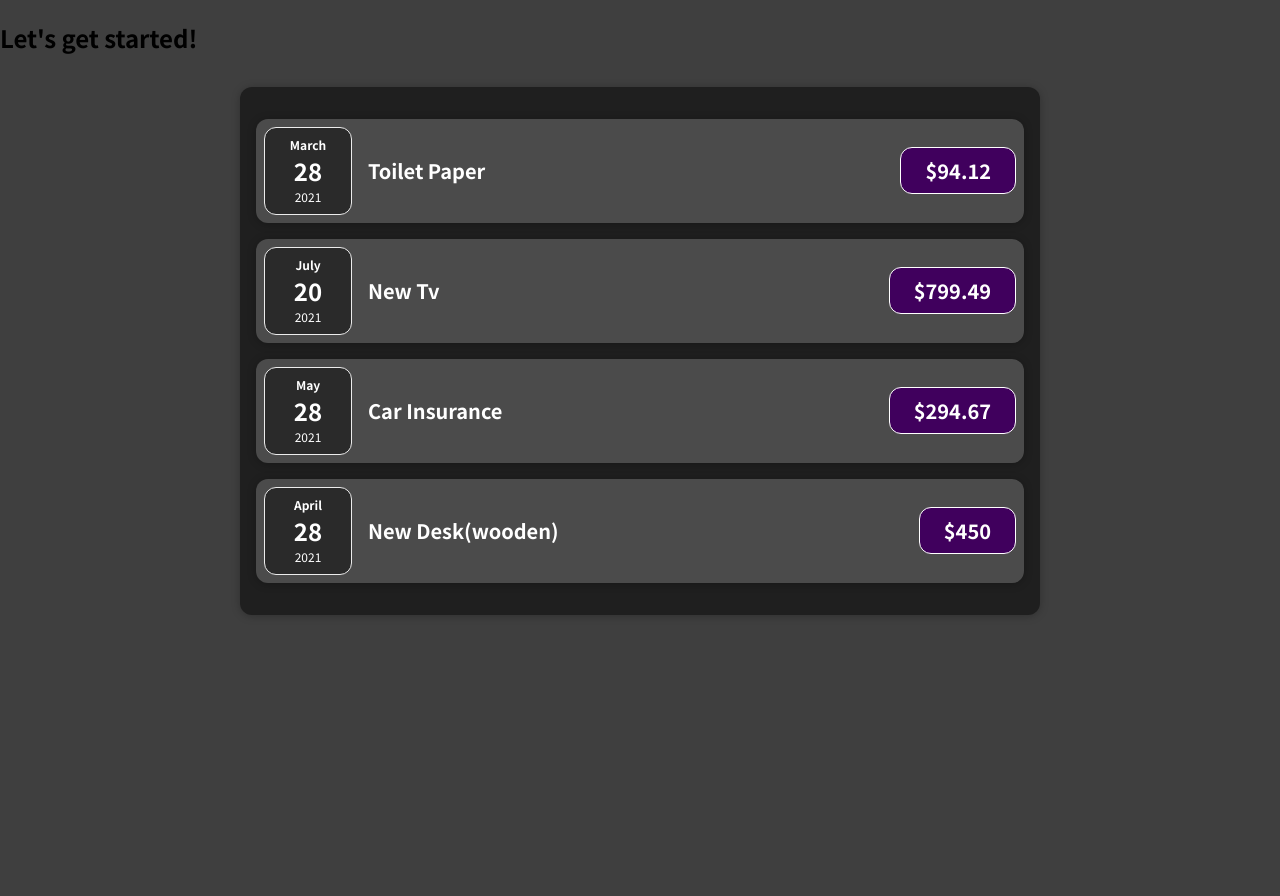
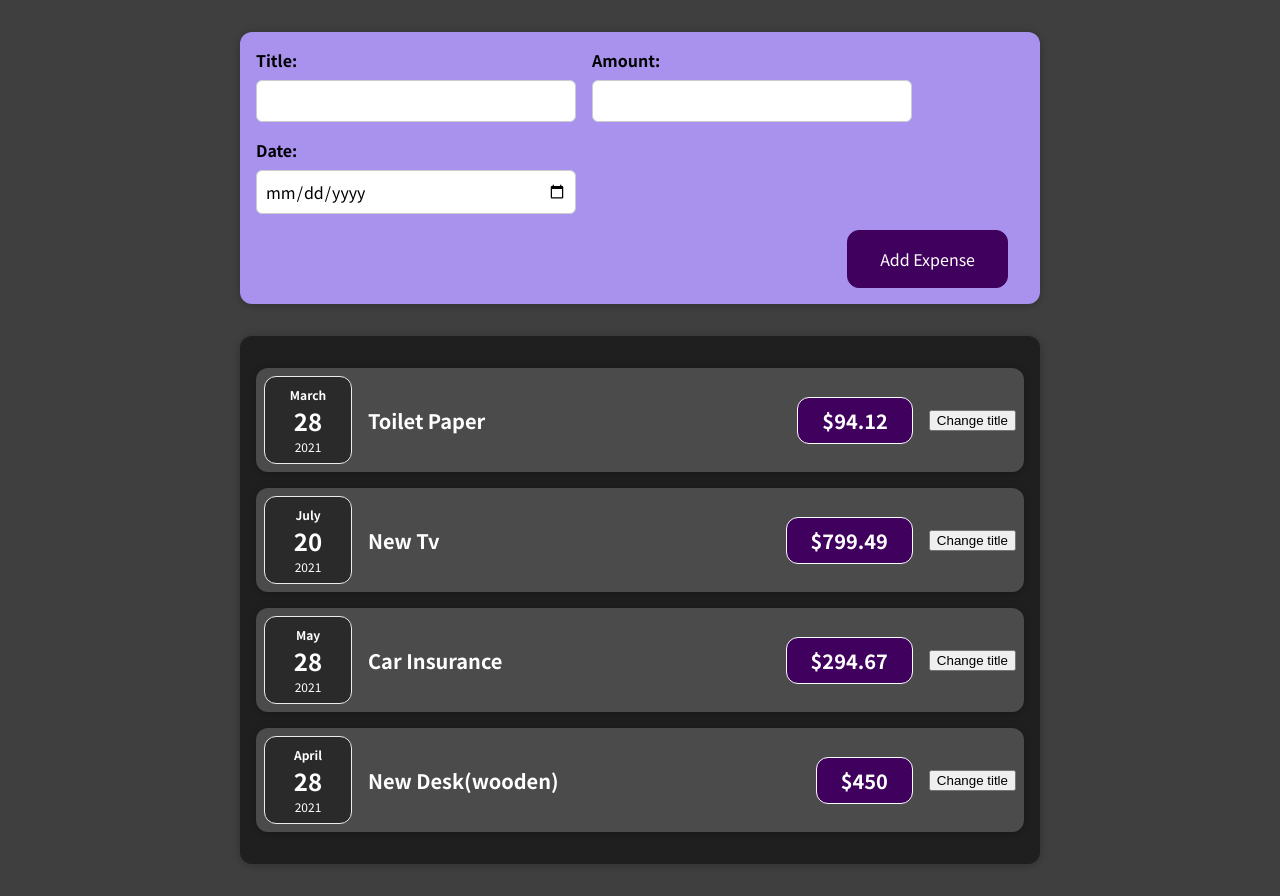
Before and after one commit to betiiy-haile/Expence-Tracker-App, a React (Create React App) app: page / in a window 1280 px wide. Before the commit the page ends 800 px from the top, so only its background shows below. Built offline with nearby package versions, Linux system fonts and the light colour scheme.

Commit message:
Adding new Expense folderto get new expence from the user

```diff
--- a/src/App.js
+++ b/src/App.js
@@ -1,5 +1,7 @@
 import React from 'react'
+
 import Expenses from "./components/Expenses/Expenses";
+import NewExpense from './components/NewExpense/NewExpense';
 
 function App() {
 
@@ -40,7 +42,7 @@ function App() {
 
   return (
     <div>
-      <h2>Let's get started!</h2>
+      <NewExpense />
       <Expenses items={expences} />
     </div>
   );
--- a/src/components/Expenses/ExpenseItem.js
+++ b/src/components/Expenses/ExpenseItem.js
@@ -1,16 +1,24 @@
-import React from "react";
+import React, { useState } from "react";
 import ExpenseDate from "./ExpenseDate";
 import Card from "../UI/Card";
 import "./ExpenseItem.css"
 
 function ExpenseItem(props) {
 
+  const [title, setTitle] = useState(props.title)
+
+  const clickHandler = () => {
+    setTitle("Updated!!")
+    console.log(title)
+  }
+
   return (
     <Card className="expense-item">
       <ExpenseDate date={props.date}/>
       <div className="expense-item__description">
-        <h2>{props.title}</h2>
+        <h2>{title}</h2>
         <div className="expense-item__price">${props.amount}</div>
+        <button onClick={clickHandler}>Change title</button>
       </div>
     </Card>
   );
--- /dev/null
+++ b/src/components/NewExpense/ExpenseForm.css
@@ -0,0 +1,26 @@
+.new-expense__controls {
+  display: flex;
+  flex-wrap: wrap;
+  gap: 1rem;
+  margin-bottom: 1rem;
+  text-align: left;
+}
+
+.new-expense__control label {
+  font-weight: bold;
+  margin-bottom: 0.5rem;
+  display: block;
+}
+
+.new-expense__control input {
+  font: inherit;
+  padding: 0.5rem;
+  border-radius: 6px;
+  border: 1px solid #ccc;
+  width: 20rem;
+  max-width: 100%;
+}
+
+.new-expense__actions {
+  text-align: right;
+}
--- /dev/null
+++ b/src/components/NewExpense/ExpenseForm.js
@@ -0,0 +1,28 @@
+import React from 'react'
+
+import "./ExpenseForm.css"
+const ExpenseForm = () => {
+  return (
+    <form>
+      <div className='new-expense__controls'>
+        <div className="new-expense__control">
+          <label>Title: </label>
+          <input type="text" />
+        </div>
+        <div className="new-expense__control">
+          <label>Amount: </label>
+          <input type="number" min="0.01" step="0.01" />
+        </div>
+        <div className="new-expense__control">
+          <label>Date: </label>
+          <input type="date" min="2019-01-01" max="2022-12-31" />
+        </div>
+      </div>
+      <div className="new-expense__actions">
+        <button type="submit">Add Expense</button>
+      </div>
+    </form>
+  );
+}
+
+export default ExpenseForm
--- /dev/null
+++ b/src/components/NewExpense/NewExpense.css
@@ -0,0 +1,38 @@
+.new-expense {
+    background-color: #a892ee;
+    padding: 1rem;
+    margin: 2rem auto;
+    width: 50rem;
+    max-width: 95%;
+    border-radius: 12px;
+    text-align: center;
+    box-shadow: 0 1px 8px rgba(0, 0, 0, 0.25);
+}
+
+.new-expense button {
+    font: inherit;
+    cursor: pointer;
+    padding: 1rem 2rem;
+    border: 1px solid #40005d;
+    background-color: #40005d;
+    color: white;
+    border-radius: 12px;
+    margin-right: 1rem;
+}
+
+.new-expense button:hover,
+.new-expense button:active {
+    background-color: #510674;
+    border-color: #510674;
+}
+
+.new-expense button.alternative {
+    color: #220131;
+    border-color: transparent;
+    background-color: transparent;
+}
+
+.new-expense button.alternative:hover,
+.new-expense button.alternative:active {
+    background-color: #ddb3f8;
+}
--- /dev/null
+++ b/src/components/NewExpense/NewExpense.js
@@ -0,0 +1,14 @@
+import React from 'react'
+
+import ExpenseForm from './ExpenseForm'
+import "./NewExpense.css"
+
+const NewExpense = () => {
+  return (
+    <div className='new-expense'>
+      <ExpenseForm />
+    </div>
+  )
+}
+
+export default NewExpense
```
